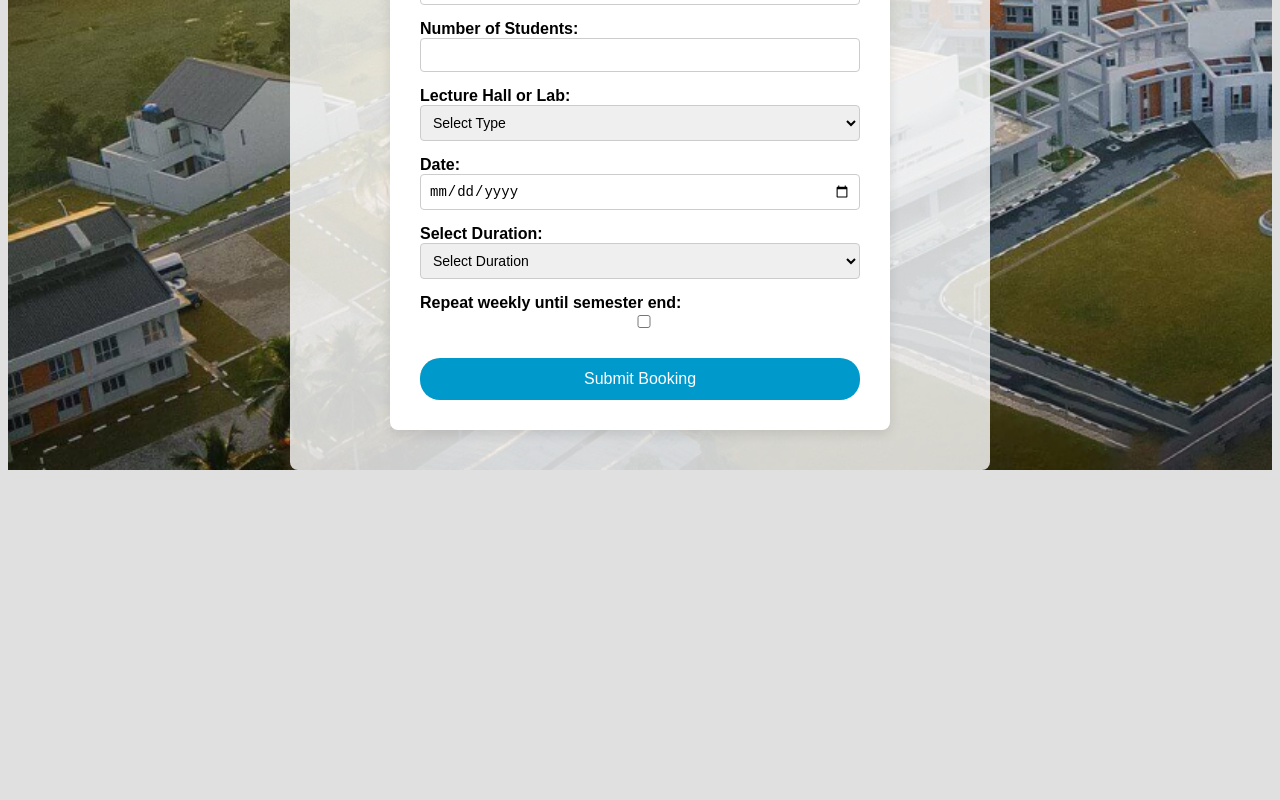
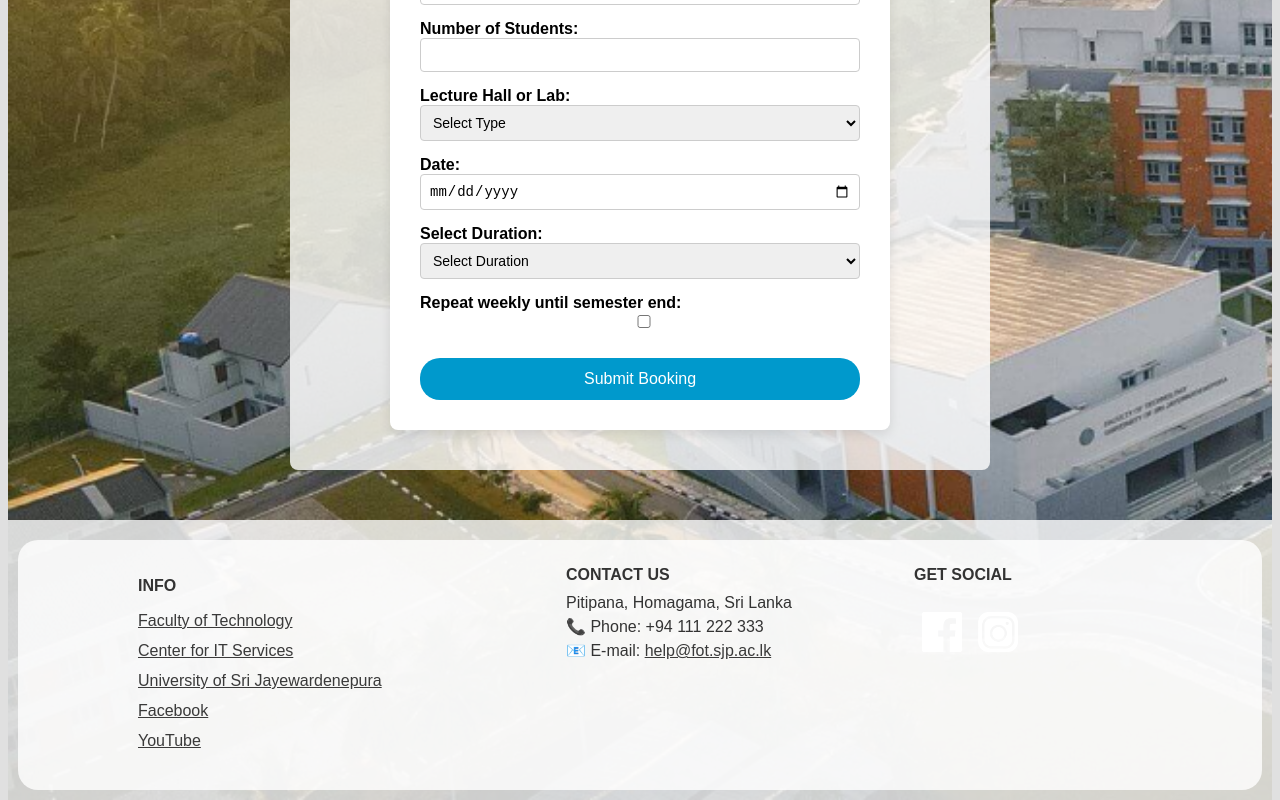
Before and after one commit to gunathilakax/ReservationSystem, a React (Vite) app in the folder frontend/: page /admin-booking in a window 1280 px wide. Shown: the part 735-1535 px from the top of the page. Before the commit the page ends 1205 px from the top, so only its background shows below. Built offline with nearby package versions, Linux system fonts and the light colour scheme; no server answers.

Commit message:
admin booking page footer

```diff
--- a/frontend/src/pages/AdminBooking.css
+++ b/frontend/src/pages/AdminBooking.css
@@ -1,10 +1,13 @@
+.admin-booking-page {
+  background-image: url("../assets/bgimg.png");
+  background-size: cover;
+}
+
 .admin-booking-container {
   display: flex;
   justify-content: center;
   align-items: center;
-  background-image: url("../assets/bgimg.png");
-  background-size: cover;
-
+  margin-bottom: 50px;
 }
 
 .admin-booking-background {
--- a/frontend/src/pages/AdminBooking.jsx
+++ b/frontend/src/pages/AdminBooking.jsx
@@ -1,6 +1,7 @@
 import React, { useState, useEffect } from 'react';
 import { useLocation } from 'react-router-dom';
 import AdminNavBar from '../components/AdminNavBar';
+import Footer from '../components/Footer';
 import axios from 'axios';
 import './AdminBooking.css';
 
@@ -141,6 +142,7 @@ const AdminBooking = () => {
   };
 
   return (
+    <div className="admin-booking-page">
     <div className="admin-booking-container">
       <AdminNavBar />
       <div className="admin-booking-background">
@@ -332,6 +334,8 @@ const AdminBooking = () => {
       </div>
       </div>
     </div>
+    <Footer />
+    </div>
   );
 };
 
```
